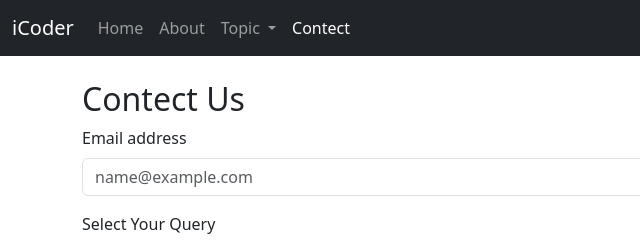
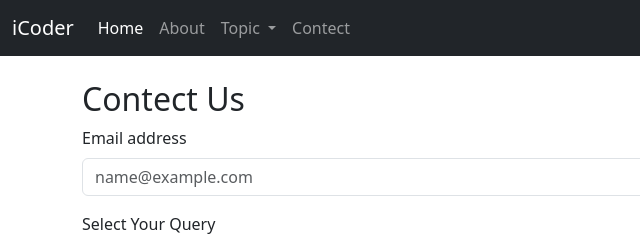
Before and after one commit to tahseeniqbal9091/iCoder-bootstrep-t, a plain HTML site: page contect.html in a window 1280 px wide. Shown: the top 240 px of the page, 0-640 px from the left. Drawn offline with nearby package versions, Linux system fonts and the light colour scheme.

Commit message:
Update contect.html

```diff
--- a/contect.html
+++ b/contect.html
@@ -20,10 +20,10 @@
       <div class="collapse navbar-collapse" id="navbarSupportedContent">
         <ul class="navbar-nav me-auto mb-2 mb-lg-0">
           <li class="nav-item">
-            <a class="nav-link" aria-current="page" href="/">Home</a>
+            <a class="nav-link active" aria-current="page" href="/iCoder-bootstrep-t/">Home</a>
           </li>
           <li class="nav-item">
-            <a class="nav-link " href="About.html">About</a>
+            <a class="nav-link" href="/iCoder-bootstrep-t/About.html">About</a>
           </li>
 
           <li class="nav-item dropdown">
@@ -41,7 +41,7 @@
             </ul>
           </li>
           <li class="nav-item">
-            <a class="nav-link  active" href="Contect.html">Contect</a>
+            <a class="nav-link" href="/iCoder-bootstrep-t/Contect.html">Contect</a>
           </li>
 
 
```
